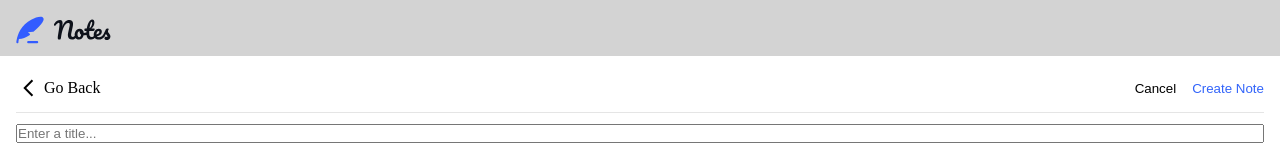
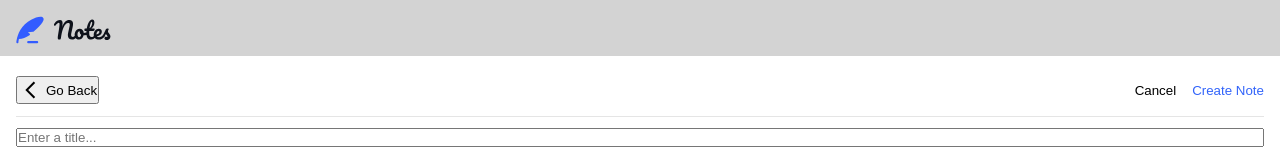
Before and after one commit to raistmere/note-taking-webapp-frontend, a React (Vite) app: page /Dashboard in a window 1280 px wide. Both pictures are taken after a click on the element 1240 px from the left and 700 px from the top of the page. Shown: the top 164 px of the page. Built offline with nearby package versions, Linux system fonts and the light colour scheme; no server answers.

Commit message:
feat: added the ability to delete the current note by clicking on the trashcan.
User can now delete their note from their account and it will update their note list.

```diff
--- a/src/components/Dashboard/Dashboard.tsx
+++ b/src/components/Dashboard/Dashboard.tsx
@@ -72,6 +72,11 @@ function Dashboard() {
         }
     };
 
+    const viewNoteList = () => {
+
+        changeView(View.NOTE_LIST);
+    }
+
     const viewNoteDetail = (noteID: number | null) => {
 
         setCurrentNote(notes.find((note: Note) => note.id === noteID));
@@ -81,6 +86,35 @@ function Dashboard() {
     const viewCreateNote = () => {
 
         changeView(View.NOTE_CREATE);
+    }
+
+
+    const changeView = (view: View) => {
+
+        setView(view);
+    }
+
+    const displayContentView = () => {
+
+        switch (view) {
+
+            case View.NOTE_LIST:
+
+                return <NoteList noteList={notes} viewDetail={viewNoteDetail}/>
+            case View.NOTE_DETAIL:
+
+                if(!currentNote) throw new Error(`ERROR: CURRENT NOTE IS NULL/UNDEFINED. CAN'T CALL NOTE_DETAIL VIEW`);
+
+                if(currentNote.id == null) Error(`ERROR: CURRENT NOTE ID IS NULL. CAN'T CALL NOTE_DETAIL VIEW WITHOUT ID`);
+
+                return <NoteDetail note={currentNote} viewList={viewNoteList} deleteNote={deleteNote}/>
+            case View.NOTE_CREATE:
+
+                return <NoteCreate viewList={viewNoteList} createNote={createNote}/>
+            default:
+
+                throw new Error(`ERROR: NO VIEW DISPLAY SELECTED`);
+        }
     }
 
     const createNote = async (e: FormEvent<HTMLFormElement>) => {
@@ -118,25 +152,25 @@ function Dashboard() {
         changeView(View.NOTE_LIST);
     }
 
-    const changeView = (view: View) => {
+    const deleteNote = async () => {
 
-        setView(view);
+        console.log("Deleting note...")
+
+        const response = await fetch("http://localhost:8080/deletenote",{
+
+            method: "POST",
+            credentials:"include",
+            headers: {
+                "Content-Type": "application/json",
+            },
+            body: JSON.stringify(currentNote),
+        })
+
+        console.log(response);
+        getDashboardData();
+        changeView(View.NOTE_LIST);
     }
 
-    const displayContentView = () => {
-
-        switch (view) {
-
-            case View.NOTE_LIST:
-                return <NoteList noteList={notes} viewDetail={viewNoteDetail}/>
-            case View.NOTE_DETAIL:
-                return <NoteDetail note={currentNote} changeView={changeView}/>
-            case View.NOTE_CREATE:
-                return <NoteCreate changeView={changeView} createNote={createNote}/>
-            default:
-                return <><p>ERROR: NO DISPLAY</p></>
-        }
-    }
 
     return (
         <div className={styles.wrapper}>
--- a/src/components/NoteCreate/NoteCreate.tsx
+++ b/src/components/NoteCreate/NoteCreate.tsx
@@ -1,6 +1,4 @@
 import styles from "../Dashboard/Dashboard.module.css";
-import { Link } from "react-router";
-import { View } from "../Dashboard/Dashboard.tsx";
 
 import leftArrowIcon from "../../assets/images/icon-arrow-left.svg";
 import tagIcon from "../../assets/images/icon-tag.svg";
@@ -8,7 +6,7 @@ import timeIcon from "../../assets/images/icon-clock.svg";
 import {FormEvent} from "react";
 
 type Props = {
-    changeView: (view: View) => void;
+    viewList: () => void;
     createNote: (e: FormEvent<HTMLFormElement>) => void;
 }
 
@@ -20,11 +18,10 @@ const NoteCreate = (props: Props) => {
             <form className={styles.noteDetailContainer} onSubmit={ props.createNote }>
                 {/* Header container for form */}
                 <div className={styles.headerContainer}>
-                    <Link to={"/dashboard"} className={styles.backLinkContainer}
-                          onClick={() => props.changeView(View.NOTE_LIST)}>
+                    <button type={"button"} className={styles.backLinkContainer} onClick={() => props.viewList()}>
                         <img src={leftArrowIcon} alt="Left arrow icon"/>
                         <p>Go Back</p>
-                    </Link>
+                    </button>
                     <div className={styles.buttonContainer}>
                         <button>
                             Cancel
--- a/src/components/NoteDetail/NoteDetail.tsx
+++ b/src/components/NoteDetail/NoteDetail.tsx
@@ -1,6 +1,5 @@
 import styles from "../Dashboard/Dashboard.module.css";
-import {Note, View} from "../Dashboard/Dashboard";
-import {Link} from "react-router";
+import { Note } from "../Dashboard/Dashboard";
 
 import archiveIcon from "../../assets/images/icon-archive.svg";
 import tagIcon from "../../assets/images/icon-tag.svg";
@@ -9,8 +8,9 @@ import trashIcon from "../../assets/images/icon-delete.svg";
 import timeIcon from "../../assets/images/icon-clock.svg";
 
 type Props = {
-    note: Note | undefined;
-    changeView: (view: View) => void;
+    note: Note;
+    viewList: () => void;
+    deleteNote: () => void;
 }
 
 const NoteDetail = (props: Props) => {
@@ -21,13 +21,12 @@ const NoteDetail = (props: Props) => {
             <div className={styles.noteDetailContainer}>
                 {/* Header container for note detail container*/}
                 <div className={styles.headerContainer}>
-                    <Link to={"/dashboard"} className={styles.backLinkContainer}
-                          onClick={() => props.changeView(View.NOTE_LIST)}>
+                    <button type={"button"} className={styles.backLinkContainer} onClick={() => props.viewList()}>
                         <img src={leftArrowIcon} alt="Left arrow icon"/>
                         <p>Go Back</p>
-                    </Link>
+                    </button>
                     <div className={styles.buttonContainer}>
-                        <button>
+                        <button onClick={()=> props.deleteNote()}>
                             <img src={trashIcon} alt="Trash delete icon button"/>
                         </button>
                         <button>
```
